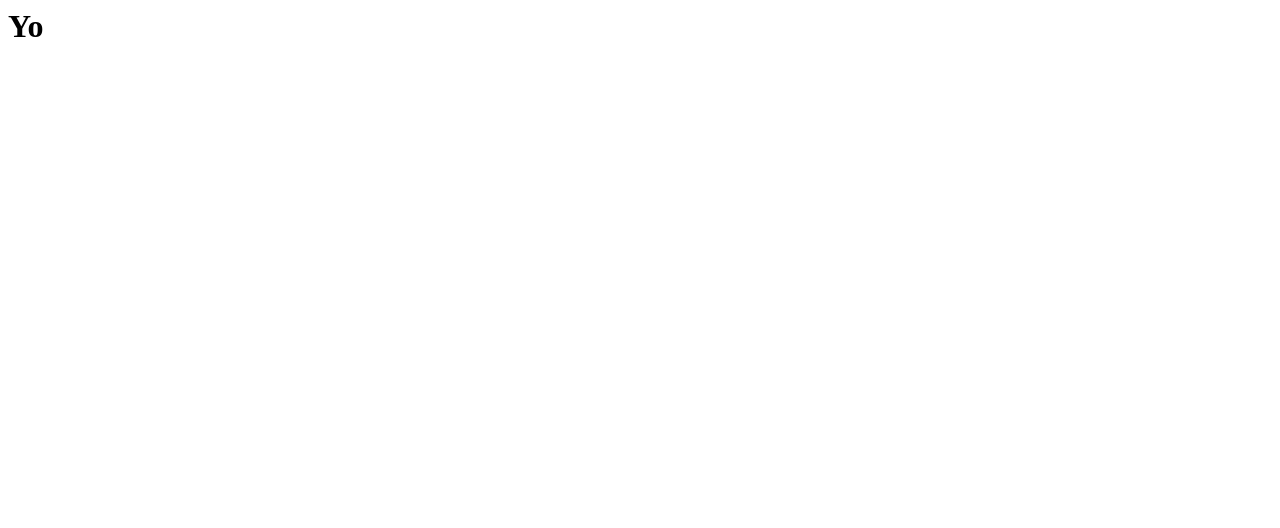
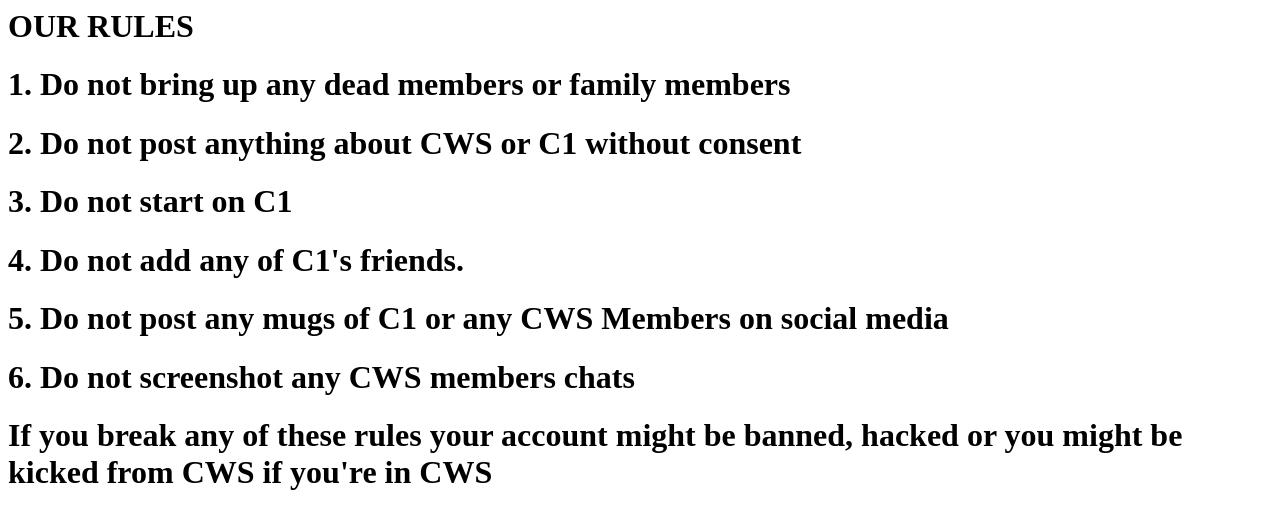
Before and after one commit to CorrieLee/NULLCREW, a plain HTML site: page index.html in a window 1280 px wide. Drawn offline with Linux system fonts and the light colour scheme.

Commit message:
Update index.html

```diff
--- a/index.html
+++ b/index.html
@@ -1 +1,9 @@
-<h1>Yo<h1/>
+<h1>OUR RULES<h1/>
+<h1>1. Do not bring up any dead members or family members<h1/>
+<h1>2. Do not post anything about CWS or C1 without consent<h1/>
+<h1>3. Do not start on C1<h1/>
+<h1>4. Do not add any of C1's friends.<h1/>
+<h1>5. Do not post any mugs of C1 or any CWS Members on social media<h1/>
+<h1>6. Do not screenshot any CWS members chats<h1/>
+<h1><h1/>
+<h1> If you break any of these rules your account might be banned, hacked or you might be kicked from CWS if you're in CWS<h1/>
```
